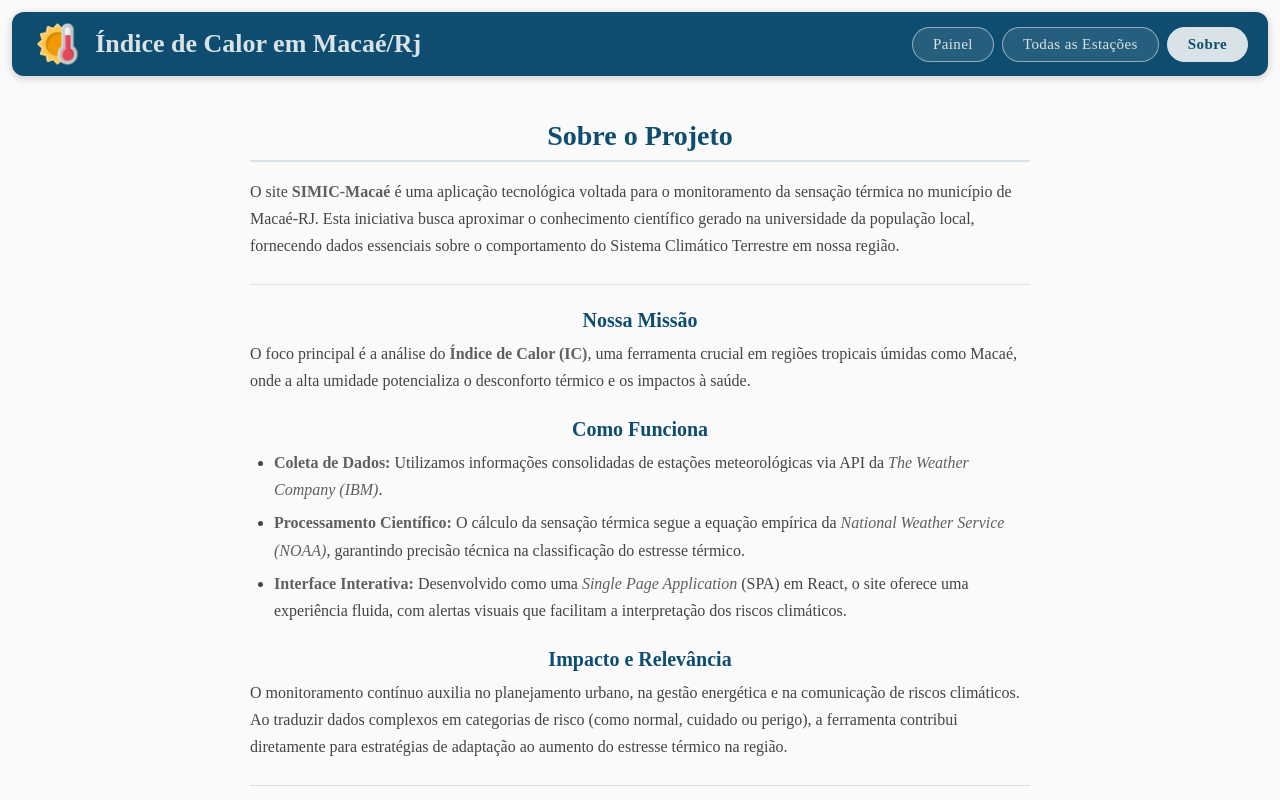
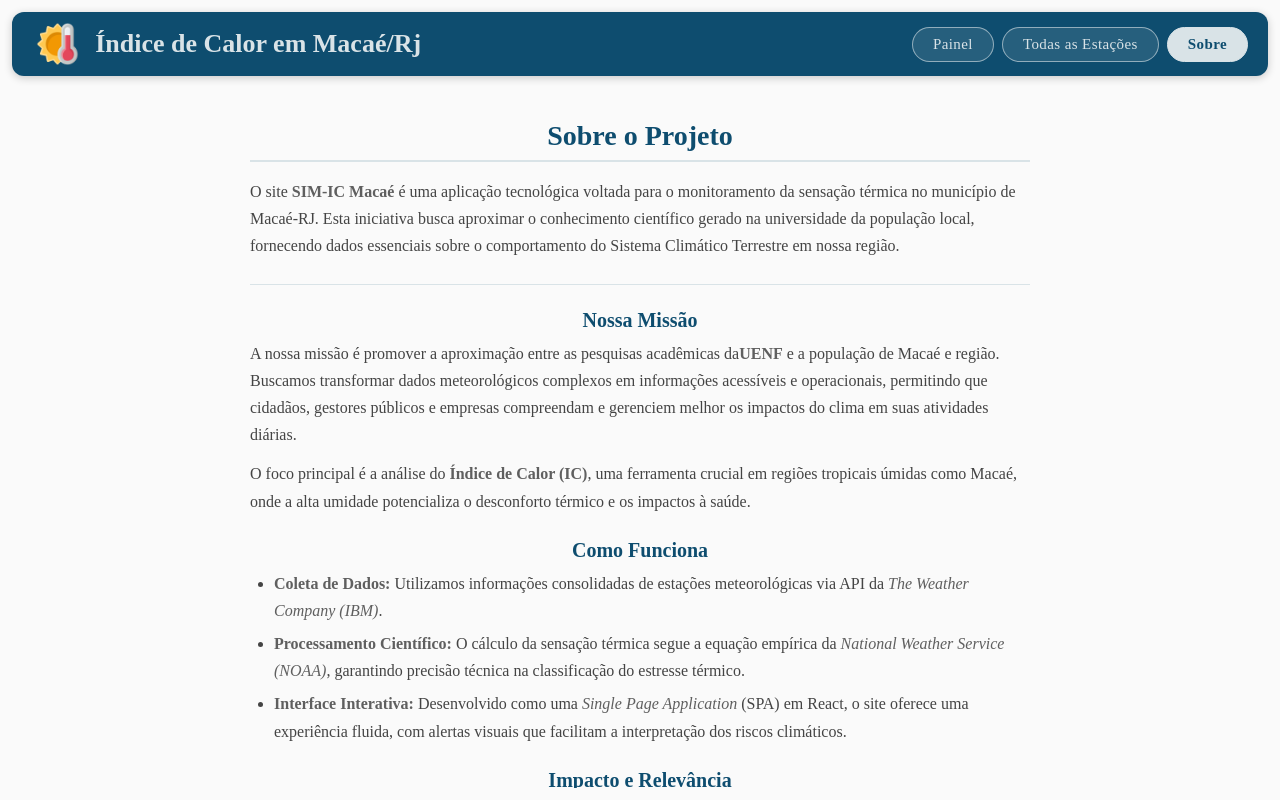
Before and after one commit to Observadores-Clima-Tempo/simicmacae, a React (Vite) app: page / in a window 1280 px wide. Both pictures are taken after a click on the button "Sobre". Built offline with nearby package versions, Linux system fonts and the light colour scheme; no server answers.

Commit message:
Atualizar a aba 'sobre'

```diff
--- a/src/App.jsx
+++ b/src/App.jsx
@@ -30,7 +30,7 @@ function App() {
           <main id="sobre-o-projeto">
             <h2>Sobre o Projeto</h2>
             <p>
-              O site <strong>SIMIC-Macaé</strong> é uma
+              O site <strong>SIM-IC Macaé</strong> é uma
               aplicação tecnológica voltada para o monitoramento da sensação
               térmica no município de Macaé-RJ. Esta iniciativa
               busca aproximar o conhecimento científico gerado na universidade
@@ -41,6 +41,13 @@ function App() {
             <hr />
 
             <h3>Nossa Missão</h3>
+            <p>
+            A nossa missão é promover a aproximação entre as pesquisas acadêmicas da
+            <strong>UENF</strong> e a população de Macaé e região. Buscamos transformar
+            dados meteorológicos complexos em informações acessíveis e operacionais,
+            permitindo que cidadãos, gestores públicos e empresas compreendam e gerenciem
+            melhor os impactos do clima em suas atividades diárias.
+            </p>
             <p>
               O foco principal é a análise do{" "}
               <strong>Índice de Calor (IC)</strong>, uma ferramenta crucial em
```
